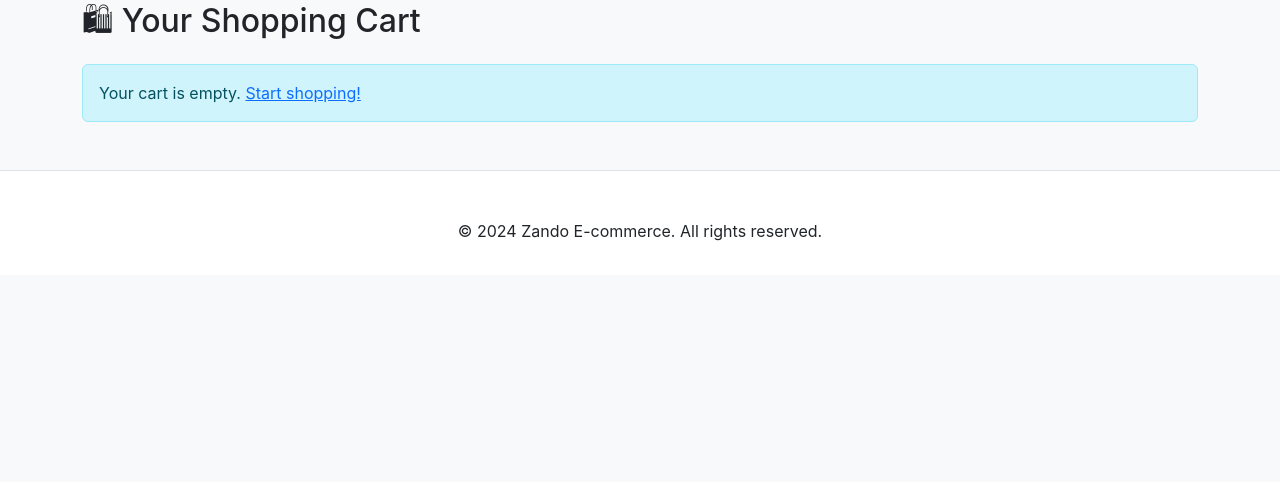
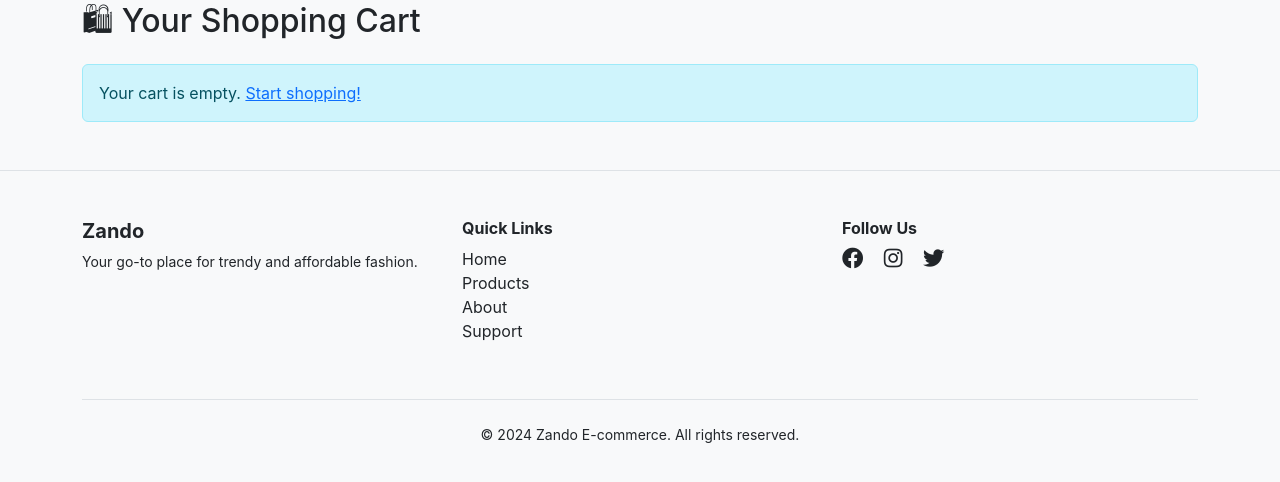
Before and after one commit to Sey445/ZandoShop, a Flask app: page /cart in a window 1280 px wide. Shown: the part 112-594 px from the top of the page. Run offline with Flask 3, Linux system fonts and the light colour scheme; grey boxes labelled with a size stand in for pictures from a placeholder-image service; some libraries are stand-ins or nearby versions.

Commit message:
Updated footer and app logic

```diff
--- a/app.py
+++ b/app.py
@@ -197,15 +197,15 @@ def send_email_invoice(order):
     msg = Message(
         subject="Your Order Invoice",
         recipients=[order["email"]],
-        sender="your_email@gmail.com"
+        sender="Seyhour4@gmail.com"
     )
     msg.html = html_body
 
     try:
         mail.send(msg)
-        print("Invoice email sent!")
+        print("✅ Invoice email sent!")
     except Exception as e:
-        print("Failed to send email:", e)
+        print("❌ Failed to send email:", e)
 
 
 def send_telegram_notification(order):
--- a/templates/master.html
+++ b/templates/master.html
@@ -8,6 +8,7 @@
     <link rel="stylesheet" href="https://cdn.jsdelivr.net/npm/bootstrap-icons@1.10.5/font/bootstrap-icons.css">
     <link href="https://cdn.jsdelivr.net/npm/bootstrap@5.3.2/dist/css/bootstrap.min.css" rel="stylesheet">
  <link rel="stylesheet" href="{{ url_for('static', filename='css/style.css') }}">
+
     <!-- Font Awesome -->
     <link rel="stylesheet" href="https://cdnjs.cloudflare.com/ajax/libs/font-awesome/5.15.4/css/all.min.css">
     <style>
@@ -111,11 +112,41 @@
         {% block content %}{% endblock %}
     </main>
 
-    <footer class="footer bg-white pt-5 pb-3 mt-5 border-top">
-        <div class="container text-center">
-            <p>&copy; 2024 Zando E-commerce. All rights reserved.</p>
-        </div>
-    </footer>
+    <footer class="footer bg-light text-dark pt-5 pb-3 mt-5 border-top">
+  <div class="container">
+    <div class="row text-center text-md-start">
+      <!-- Company Info -->
+      <div class="col-md-4 mb-3">
+        <h5 class="fw-bold">Zando</h5>
+        <p class="small">Your go-to place for trendy and affordable fashion.</p>
+      </div>
+
+      <!-- Links -->
+      <div class="col-md-4 mb-3">
+        <h6 class="fw-bold">Quick Links</h6>
+        <ul class="list-unstyled">
+          <li><a href="{{ url_for('home') }}" class="text-decoration-none text-dark">Home</a></li>
+          <li><a href="{{ url_for('products_page') }}" class="text-decoration-none text-dark">Products</a></li>
+          <li><a href="{{ url_for('about') }}" class="text-decoration-none text-dark">About</a></li>
+          <li><a href="{{ url_for('support') }}" class="text-decoration-none text-dark">Support</a></li>
+        </ul>
+      </div>
+
+      <!-- Social -->
+      <div class="col-md-4 mb-3">
+        <h6 class="fw-bold">Follow Us</h6>
+        <a href="#" class="text-dark me-3"><i class="fab fa-facebook fa-lg"></i></a>
+        <a href="#" class="text-dark me-3"><i class="fab fa-instagram fa-lg"></i></a>
+        <a href="#" class="text-dark"><i class="fab fa-twitter fa-lg"></i></a>
+      </div>
+    </div>
+
+    <!-- Bottom -->
+    <div class="text-center pt-4 border-top mt-4">
+      <p class="mb-0 small">&copy; 2024 Zando E-commerce. All rights reserved.</p>
+    </div>
+  </div>
+</footer>
 </div>
 <!-- Bootstrap JS -->
 <script src="https://cdn.jsdelivr.net/npm/bootstrap@5.3.2/dist/js/bootstrap.bundle.min.js"></script>
```
